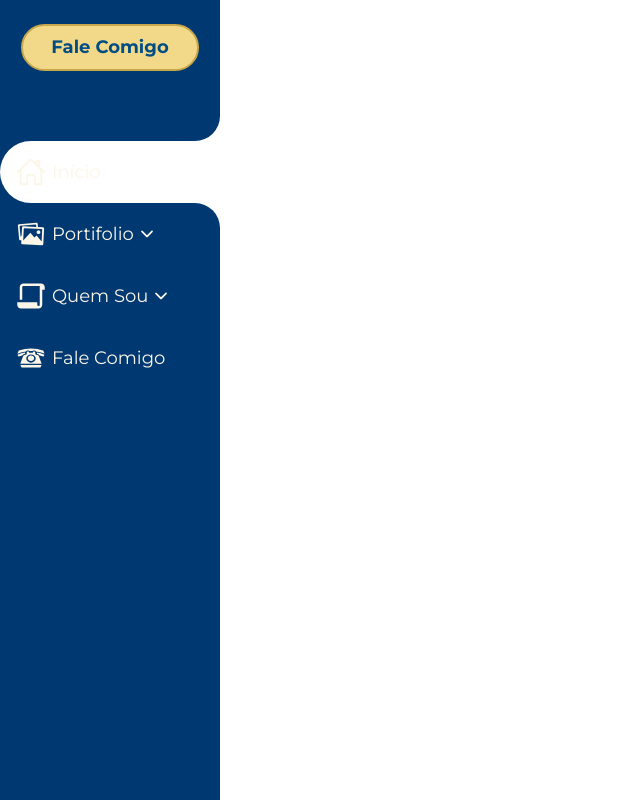
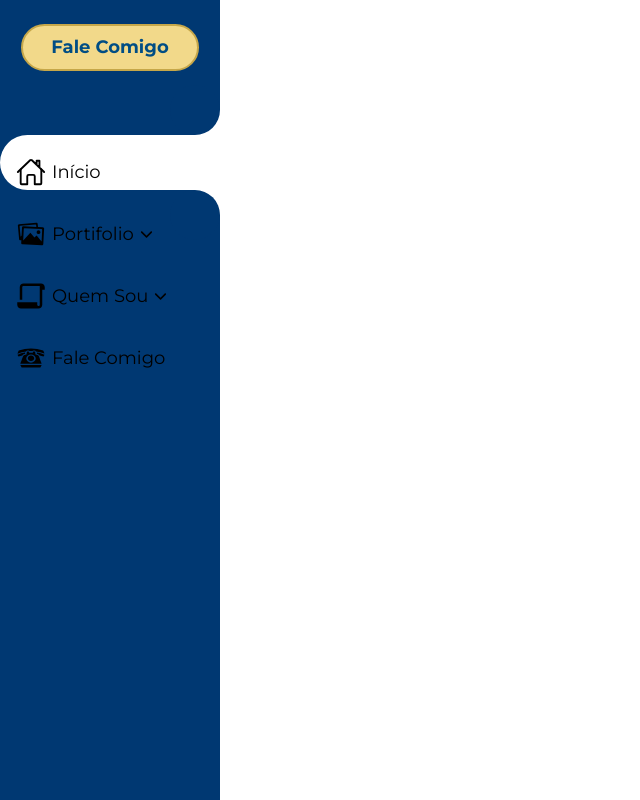
Before and after one commit to chiquinelli-bia/portifolio, a React (Vite) app: page / in a window 1280 px wide. Shown: the whole page, without its empty margins (0-640 px from the left). Built offline with nearby package versions, Linux system fonts and the light colour scheme; a web font is replaced by a local one.

Commit message:
refactor(navigation): melhora estrutura e acessibilidade
- extrai lógica do JSX e centraliza cálculos de estado
- move responsabilidades para o componente Sidebar
- remove atributos desnecessários do markup
- adiciona aria-hidden="true" em ícones decorativos

```diff
--- a/src/components/sidebar/navigationList/index.jsx
+++ b/src/components/sidebar/navigationList/index.jsx
@@ -1,39 +1,49 @@
 import { NavLink, useLocation } from "react-router-dom";
 import styles from "./navigation.module.css";
 import { IoIosArrowDown } from "react-icons/io";
-const NavigationList = ({ itens, refLink }) => {
+const NavigationList = ({ itens, activeItemRef, openSubmenu }) => {
   const location = useLocation();
+
   return (
     <ul className={`${styles.showDropdown} ${styles.menu}`}>
       {itens.map((item) => {
         const Icon = item.icon;
+        const isCurrentPage = location.pathname === item.rota;
+        const isActive =
+          isCurrentPage || location.pathname === item.subItem?.rota;
+        const isOpen = openSubmenu === item.id || isActive;
         return (
-          <li
-            key={item.id}
-            className={styles.menuItem}
-            data-theme="azul"
-            ref={location.pathname === item.rota ? refLink : null}
-          >
-            <div className={styles.menuHeader}>
+          <li key={item.id} className={styles.menuItem}>
+            <div
+              className={styles.menuHeader}
+              ref={isCurrentPage ? activeItemRef : null}
+            >
               <NavLink
                 to={item.rota}
                 className={({ isActive }) =>
                   `${styles.menuLink} ${isActive ? styles.active : ""}`
                 }
               >
-                <Icon size={30} />
-                {/*  onClick={} */}
+                <Icon size={30} aria-hidden="true" />
                 {item.texto}
               </NavLink>
-              {item.subItem && <IoIosArrowDown size={18} />}
+              {item.subItem && (
+                <button
+                  aria-expanded={isOpen}
+                  aria-controls={`submenu-${item.id}`}
+                  onClick=""
+                >
+                  <IoIosArrowDown size={17} aria-hidden="true" />
+                </button>
+              )}
             </div>
             {item.subItem && (
-              <ul className={styles.subList}>
-                <li
-                  key={item.subItem.id}
-                  className={styles.subItem}
-                  data-theme="azul"
-                >
+              <ul
+                id={`submenu-${item.subItem.id}`}
+                className={`${styles.subList} ${isOpen ? styles.open : ""}`}
+              >
+                {" "}
+                <li className={styles.subItem}>
                   <NavLink to={item.subItem.rota} className={styles.menuLink}>
                     {item.subItem.texto}
                   </NavLink>
```
